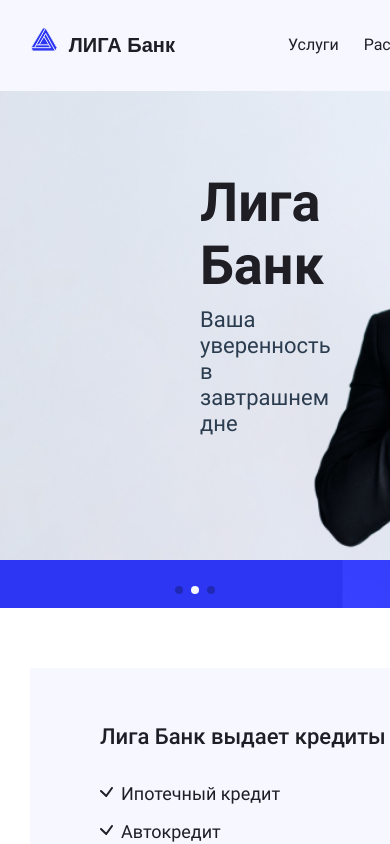
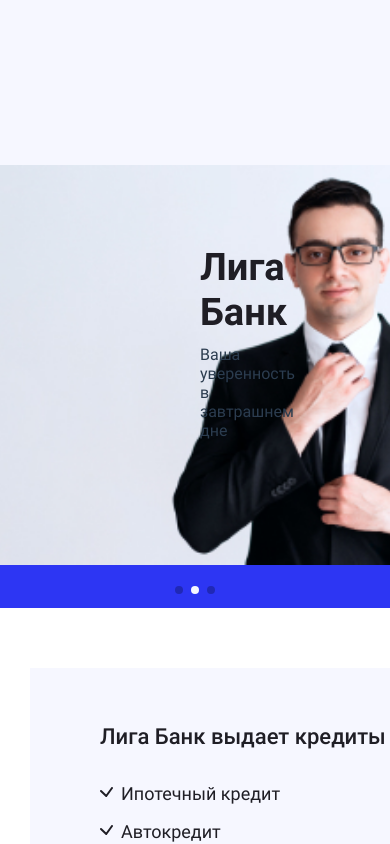
Before and after one commit to potap1986/ligabank_react, a React (Create React App) app: page / in a window 390 px wide. Shown: the top 844 px of the page. Built offline with nearby package versions, Linux system fonts and the light colour scheme; a web font is replaced by a local one.

Commit message:
Начало адаптивной разметки

```diff
--- a/src/components/header/header.scss
+++ b/src/components/header/header.scss
@@ -2,18 +2,41 @@
 	background-color: #F6F7FF;
 	padding-top: 27px;
 	padding-bottom: 29px;
+
+	@media (max-width: 1023px) {
+		padding-top: 23px;
+		padding-bottom: 24px;
+	}
+
+	@media (max-width: 767px) {
+		padding-top: 15px;
+		padding-bottom: 16px;
+	}
 }
 
 .header__container {
 	display: flex;
 	flex-wrap: wrap;
 	align-items: center;
+
+	@media (max-width: 1023px) {
+	}
+
+	@media (max-width: 767px) {
+		flex-direction: column;
+	}
 }
 
 .header__logo {
 	text-decoration: none;
 	margin-right: 113px;
 	margin-bottom: 5px;
+
+	@media (max-width: 1023px) {
+	}
+
+	@media (max-width: 767px) {
+	}
 
 	svg {
 		margin-right: 5px;
@@ -34,6 +57,16 @@
 	font-size: 20px;
 	line-height: 23px;
 	color: #1f1e25;
+
+	@media (max-width: 1023px) {
+		font-size: 18px;
+		line-height: 21px;
+	}
+
+	@media (max-width: 767px) {
+		font-size: 16px;
+		line-height: 19px;
+	}
 }
 
 .header__nav-list {
@@ -42,10 +75,25 @@
 	padding: 0;
 	display: flex;
 	flex-wrap: wrap;
+
+	@media (max-width: 1023px) {
+	}
+
+	@media (max-width: 767px) {
+		flex-direction: column;
+	}
 }
 
 .header__nav-item {
 	margin-right: 25px;
+
+	@media (max-width: 1023px) {
+		margin-right: 20px;
+	}
+
+	@media (max-width: 767px) {
+		margin-right: 0;
+	}
 
 	&:last-child {
 		margin-right: 0;
@@ -58,6 +106,16 @@
 	line-height: 19px;
 	color: #1F1E25;
 	transition: opacity 0.3s ease;
+
+	@media (max-width: 1023px) {
+		font-size: 14px;
+		line-height: 16px;
+	}
+
+	@media (max-width: 767px) {
+		font-size: 16px;
+		line-height: 19px;
+	}
 
 	&--active {
 		color: #2C36F2;
@@ -80,6 +138,15 @@
 	line-height: 19px;
 	color: #1F1E25;
 
+	@media (max-width: 1023px) {
+	}
+
+	@media (max-width: 767px) {
+		font-size: 16px;
+		line-height: 19px;
+  	margin-left: 0;
+	}
+
 	svg {
 		margin-right: 10px;
 		fill: #1F1E25;
@@ -92,3 +159,13 @@
 		opacity: 0.7;
 	}
 }
+
+.header__login {
+
+	@media (max-width: 1023px) {
+		display: none;
+	}
+
+	@media (max-width: 767px) {
+	}
+}
--- a/src/components/map/map.jsx
+++ b/src/components/map/map.jsx
@@ -6,7 +6,11 @@ const Map = () => {
     <section className="map">
       <div className="map__container container">
         <h2 id="map" className="map__title">Отделения Лига Банка</h2>
-        <img src="./img/map.jpg" alt="Отделения банка на карте" />
+        <picture>
+          <source media="(min-width: 1024px)" srcset="./img/map.jpg" />
+          <source media="(min-width: 768px)" srcset="./img/map-tablet.jpg" />
+          <img src="./img/map-mobile.jpg" alt="Отделения банка на карте" />
+        </picture>
       </div>
     </section>
   )
--- a/src/components/slide-credit/slide-credit.scss
+++ b/src/components/slide-credit/slide-credit.scss
@@ -8,6 +8,14 @@
 	color: white;
 	padding-top: 80px;
 	padding-bottom: 75px;
+
+	@media (max-width: 1023px) {
+		background-image: url('../../img/background1-tablet.jpg');
+	}
+
+	@media (max-width: 767px) {
+		background-image: url('../../img/background1-mobile.jpg');
+	}
 }
 
 .slide-credit__container {
@@ -22,6 +30,12 @@
 	width: 50%;
 	padding-left: 170px;
 	margin-bottom: 15px;
+
+	@media (max-width: 1023px) {
+	}
+
+	@media (max-width: 767px) {
+	}
 }
 
 .slide-credit__title {
@@ -30,6 +44,16 @@
 	line-height: 63px;
 	font-weight: 700;
 	margin-bottom: 10px;
+
+	@media (max-width: 1023px) {
+		font-size: 46px;
+		line-height: 54px;
+	}
+
+	@media (max-width: 767px) {
+		font-size: 38px;
+		line-height: 45px;
+	}
 }
 
 .slide-credit__text {
@@ -37,6 +61,16 @@
 	margin-bottom: 33px;
 	font-size: 22px;
 	line-height: 26px;
+
+	@media (max-width: 1023px) {
+		font-size: 18px;
+		line-height: 21px;
+	}
+
+	@media (max-width: 767px) {
+		font-size: 16px;
+		line-height: 19px;
+	}
 }
 
 .slide-credit__link {
@@ -53,6 +87,18 @@
 
 	transition: background-color 0.3s ease;
 
+	@media (max-width: 1023px) {
+		font-size: 16px;
+		line-height: 19px;
+	  padding: 18px 32px;
+	}
+
+	@media (max-width: 767px) {
+		font-size: 14px;
+		line-height: 16px;
+	  padding: 16px 31px;
+	}
+
 	&:hover,
 	&:focus {
 		background-color: rgb(223, 221, 238);
@@ -63,4 +109,10 @@
 	img {
 		transform: scaleX(1.12) scaleY(1.17) translate(33px, 3px);
 	}
+
+	@media (max-width: 1023px) {
+	}
+
+	@media (max-width: 767px) {
+	}
 }
--- a/src/components/slide-near/slide-near.scss
+++ b/src/components/slide-near/slide-near.scss
@@ -7,10 +7,24 @@
 	background-repeat: no-repeat;
 	padding-top: 80px;
 	padding-bottom: 75px;
+
+	@media (max-width: 1023px) {
+		background-image: url('../../img/background3-tablet.jpg');
+	}
+
+	@media (max-width: 767px) {
+		background-image: url('../../img/background3-mobile.jpg');
+	}
 }
 
 .slide-near__container {
 	display: flex;
+
+	@media (max-width: 1023px) {
+	}
+
+	@media (max-width: 767px) {
+	}
 }
 
 .slide-near__content {
@@ -21,6 +35,12 @@
 	width: 50%;
 	padding-left: 170px;
 	margin-bottom: 15px;
+
+	@media (max-width: 1023px) {
+	}
+
+	@media (max-width: 767px) {
+	}
 }
 
 .slide-near__title {
@@ -30,6 +50,16 @@
 	line-height: 63px;
 	font-weight: 700;
 	margin-bottom: 10px;
+
+	@media (max-width: 1023px) {
+		font-size: 46px;
+		line-height: 54px;
+	}
+
+	@media (max-width: 767px) {
+		font-size: 38px;
+		line-height: 45px;
+	}
 }
 
 .slide-near__text {
@@ -38,6 +68,16 @@
 	margin-bottom: 33px;
 	font-size: 22px;
 	line-height: 26px;
+
+	@media (max-width: 1023px) {
+		font-size: 18px;
+		line-height: 21px;
+	}
+
+	@media (max-width: 767px) {
+		font-size: 16px;
+		line-height: 19px;
+	}
 }
 
 .slide-near__link {
@@ -52,6 +92,18 @@
 	text-align: center;
 	border-radius: 4px;
 
+	@media (max-width: 1023px) {
+		font-size: 16px;
+		line-height: 19px;
+	  padding: 18px 32px;
+	}
+
+	@media (max-width: 767px) {
+		font-size: 14px;
+		line-height: 16px;
+	  padding: 16px 31px;
+	}
+
 	transition: background-color 0.3s ease;
 
 	&:hover,
--- a/src/components/slide-stable/slide-stable.scss
+++ b/src/components/slide-stable/slide-stable.scss
@@ -7,10 +7,24 @@
 	background-repeat: no-repeat;
 	padding-top: 80px;
 	padding-bottom: 75px;
+
+	@media (max-width: 1023px) {
+		background-image: url('../../img/background2-tablet.jpg');
+	}
+
+	@media (max-width: 767px) {
+		background-image: url('../../img/background2-mobile.jpg');
+	}
 }
 
 .slide-stable__container {
 	display: flex;
+
+	@media (max-width: 1023px) {
+	}
+
+	@media (max-width: 767px) {
+	}
 }
 
 .slide-stable__content {
@@ -21,6 +35,12 @@
 	width: 50%;
 	padding-left: 170px;
 	margin-bottom: 15px;
+
+	@media (max-width: 1023px) {
+	}
+
+	@media (max-width: 767px) {
+	}
 }
 
 .slide-stable__title {
@@ -30,6 +50,16 @@
 	line-height: 63px;
 	font-weight: 700;
 	margin-bottom: 10px;
+
+	@media (max-width: 1023px) {
+		font-size: 46px;
+		line-height: 54px;
+	}
+
+	@media (max-width: 767px) {
+		font-size: 38px;
+		line-height: 45px;
+	}
 }
 
 .slide-stable__text {
@@ -38,4 +68,14 @@
 	margin-bottom: 33px;
 	font-size: 22px;
 	line-height: 26px;
+
+	@media (max-width: 1023px) {
+		font-size: 18px;
+		line-height: 21px;
+	}
+
+	@media (max-width: 767px) {
+		font-size: 16px;
+		line-height: 19px;
+	}
 }
--- a/src/components/tab/tab.jsx
+++ b/src/components/tab/tab.jsx
@@ -34,7 +34,11 @@ const Tab = ({item}) => {
         }
       </div>
       <div className="tab__item">
-        <img className="tab__image" src={item.image} alt={item.head}/>
+        <picture>
+          <source media="(min-width: 1024px)" srcset={item.image} />
+          <source media="(min-width: 768px)" srcset={item.imageTablet} />
+          <img className="tab__image" src={item.imageMobile} alt={item.head} />
+        </picture>
       </div>
     </div>
   )
--- a/src/components/tabs/tabs.jsx
+++ b/src/components/tabs/tabs.jsx
@@ -5,14 +5,15 @@ import PropTypes from "prop-types";
 import ActionCreator from '../../store/actions'
 import {connect} from 'react-redux'
 import { Swiper, SwiperSlide } from 'swiper/react'
-import SwiperCore, { Autoplay, EffectFade } from 'swiper';
+import SwiperCore, { Autoplay, EffectFade, Pagination  } from 'swiper';
 
 
 import "swiper/components/effect-fade/effect-fade.scss"
+import "swiper/components/pagination/pagination.scss"
 import 'swiper/swiper-bundle.min.css'
 import 'swiper/swiper.min.css'
 
-SwiperCore.use([Autoplay, EffectFade]);
+SwiperCore.use([Autoplay, Pagination, EffectFade]);
 
 const Tabs = (props) => {
   const tabs = [
@@ -129,6 +130,7 @@ const Tabs = (props) => {
                 delay: 4000,
                 disableOnInteraction: true
               }}
+              pagination={{ clickable: true }}
               effect={'fade'}
             >
               {tabs.map((item, id) => (
--- a/src/components/tabs/tabs.scss
+++ b/src/components/tabs/tabs.scss
@@ -1,5 +1,15 @@
 .tabs {
   margin-bottom: 110px;
+
+	.swiper-pagination-bullet {
+		background: #2028B6;
+		opacity: 1;
+	}
+
+	.swiper-pagination-bullet-active {
+		background: #F6F7FF;
+		opacity: 1;
+	}
 }
 
 .tabs__heads {
--- a/src/utils.js
+++ b/src/utils.js
@@ -14,25 +14,6 @@ var prependZeros = (str, len=4, seperator) => {
       }
       return spl.join(seperator || ' ');
   }
-};
-
-const formatedDates = (number, keys) => {
-  switch (keys) {
-    case "id":
-      ("# " + prependZeros(number));
-      break;
-    case "sum":
-      (formatedNumber(number) + " рублей");
-      break;
-    case "contribution":
-      (formatedNumber(number) + " рублей");
-      break;
-    case "term":
-      (number + " лет");
-      break;
-    default:
-      number;
-  }
 }
 
 export {formatedNumber, prependZeros}
```
Also changed, not shown: src/components/calculator/calculator.jsx (+44 -10 lines), src/components/footer/footer.scss (+79 -0 lines), src/img/background1-mobile.jpg (added).
